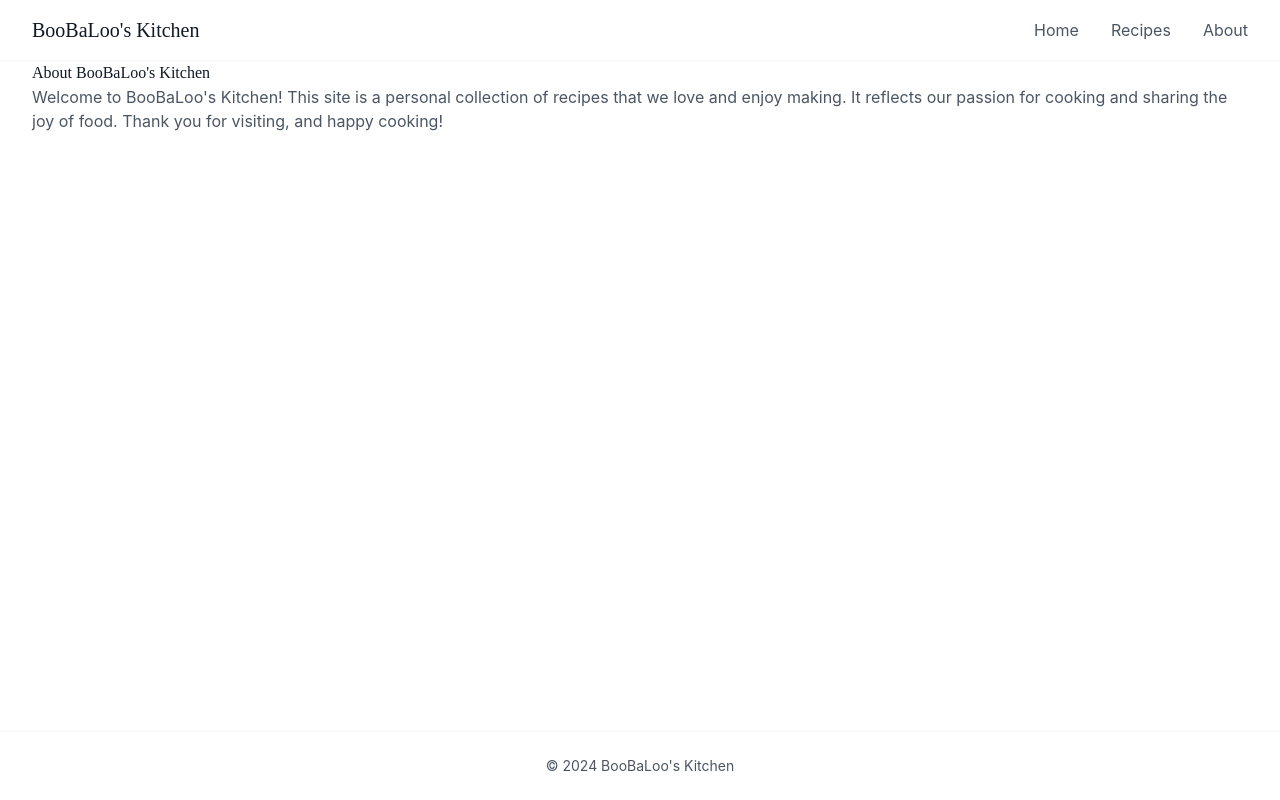
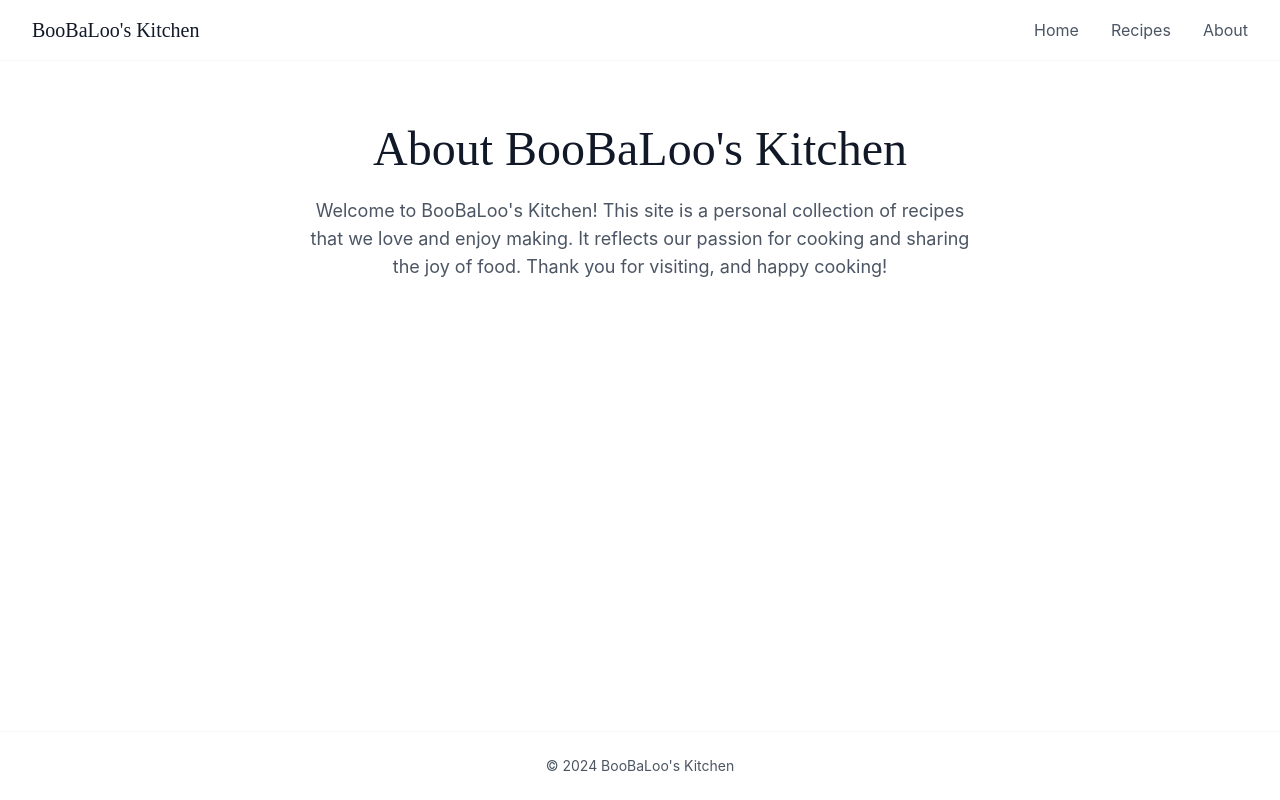
Before and after one commit to leehongc/BooBaLoosKitchen, a React (Vite) app: page /about in a window 1280 px wide. Built offline with nearby package versions, Linux system fonts and the light colour scheme.

Commit message:
minor stylizing change for About.jsx

```diff
--- a/src/pages/About.jsx
+++ b/src/pages/About.jsx
@@ -3,11 +3,13 @@ import { Container } from '../components/layout/Container';
 const About = () => {
   return (
     <Container>
-      <h1>About BooBaLoo's Kitchen</h1>
-      <p>
-        Welcome to BooBaLoo's Kitchen! This site is a personal collection of recipes that we love and enjoy making.
-        It reflects our passion for cooking and sharing the joy of food. Thank you for visiting, and happy cooking!
-      </p>
+      <header className="py-16 text-center max-w-2xl mx-auto">
+      <h1 className="font-serif text-4xl md:text-5xl mb-6">About BooBaLoo's Kitchen</h1>
+        <p className="text-gray-600 text-lg">
+          Welcome to BooBaLoo's Kitchen! This site is a personal collection of recipes that we love and enjoy making.
+          It reflects our passion for cooking and sharing the joy of food. Thank you for visiting, and happy cooking!
+        </p>
+      </header>
     </Container>
   );
 };
```
